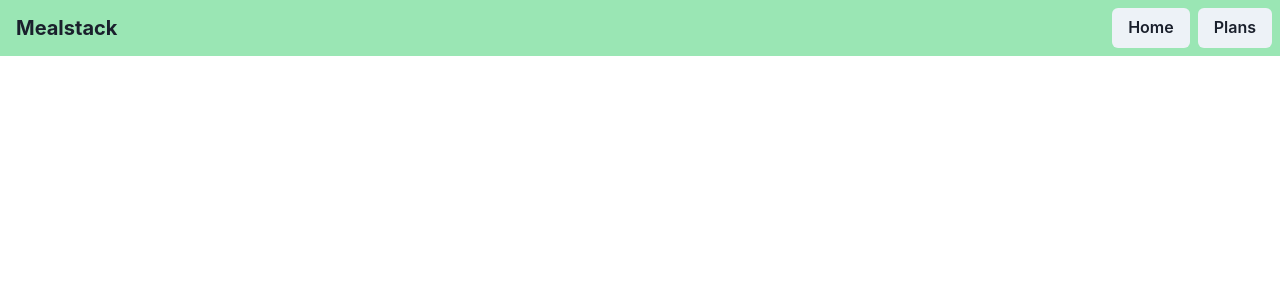
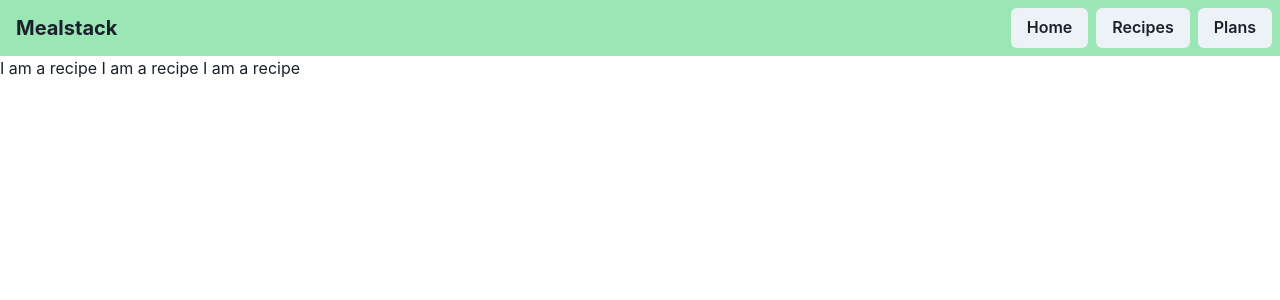
Before and after one commit to cwdbutler/mealstack-frontend, a React (Create React App) app: page /recipes in a window 1280 px wide. Before the commit this address had no page. Shown: the top 300 px of the page. Built offline with nearby package versions, Linux system fonts and the light colour scheme.

Commit message:
create own recipes

```diff
--- a/src/App.js
+++ b/src/App.js
@@ -2,6 +2,7 @@ import { BrowserRouter as Router, Routes, Route, Link } from 'react-router-dom';
 import Home from './components/Home/Home';
 import PlanInfo from './components/PlanInfo/PlanInfo';
 import Search from './components/Search/Search';
+import RecipeDisplayer from './components/RecipeDisplayer/RecipeDisplayer';
 import './App.css';
 import { Flex, Spacer, Box, Button, Heading } from '@chakra-ui/react';
 
@@ -18,9 +19,13 @@ export default function App() {
             <Link to="/home">
               <Button mr="2">Home</Button>
             </Link>
+            <Link to="/recipes">
+              <Button mr="2">Recipes</Button>
+            </Link>
             <Link to="/search">
               <Button>Plans</Button>
             </Link>
+
           </Box>
         </Flex>
         <Routes>
@@ -28,6 +33,7 @@ export default function App() {
           <Route path="/home" exact element={<Home />} />
           <Route path="/plan/:id" exact element={<PlanInfo />} />
           <Route path="/search" exact element={<Search />} />
+          <Route path="/recipes" exact element={<RecipeDisplayer />} />
         </Routes>
       </>
     </Router>
--- /dev/null
+++ b/src/components/RecipeDisplayer/Recipe.js
@@ -0,0 +1,6 @@
+
+export default function Recipe(props){
+  return (
+    <> I am a recipe </>
+  )
+}
--- /dev/null
+++ b/src/components/RecipeDisplayer/RecipeDisplayer.js
@@ -0,0 +1,13 @@
+import Recipe from "./Recipe"
+
+function RecipeDisplayer(){
+  let recipes = [1,2,3]
+
+  let display = recipes.map(() => {
+    return  <Recipe></Recipe>
+  });
+
+  return <div> {display} </div>
+}
+
+export default RecipeDisplayer
```
